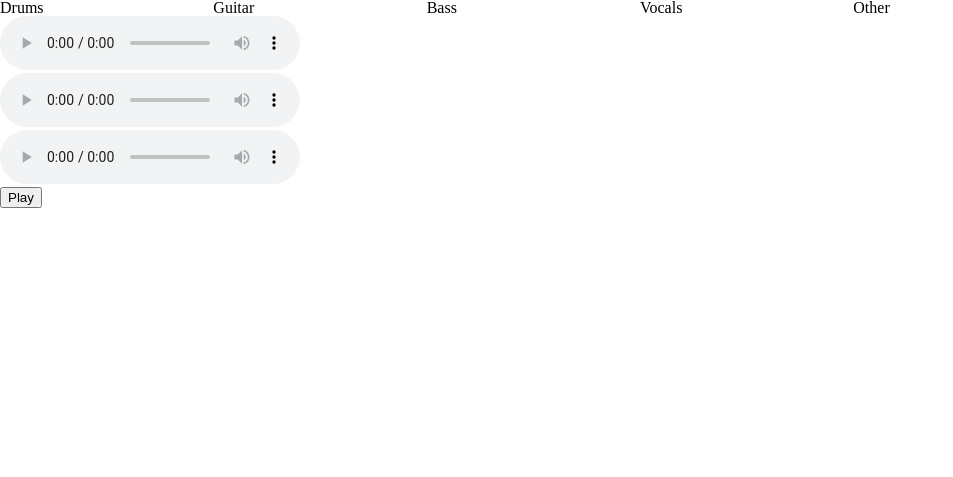
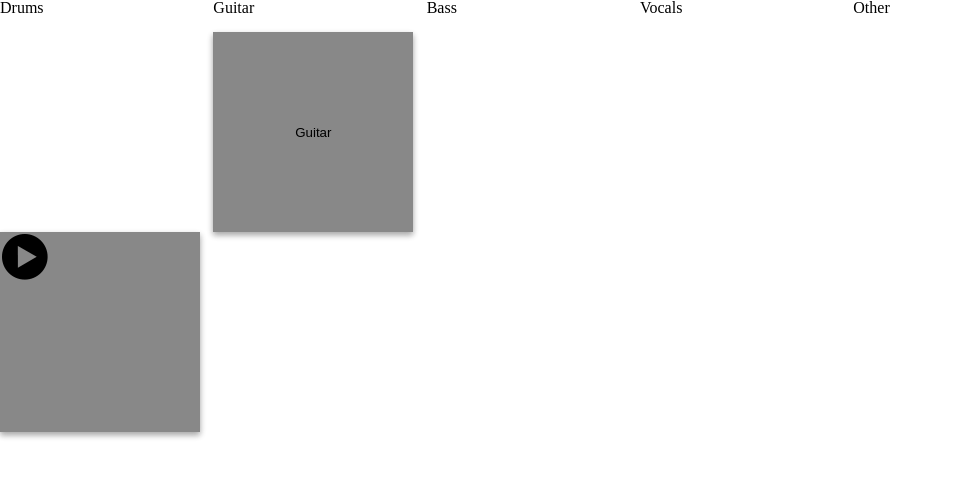
Before and after one commit to alfieengland/gd-backing-tracks, a PHP site: page /albums/dookie/burnout.html in a window 1280 px wide. Shown: the top 477 px of the page, without its empty margins (0-953 px from the left). Run offline with PHP 8.4, Linux system fonts and the light colour scheme.

Commit message:
Partial Audio Control Styling completed (Burnout)

```diff
--- a/albums/dookie/burnout.html
+++ b/albums/dookie/burnout.html
@@ -11,27 +11,40 @@
     <div class="row">
       <div class="col">
         <p>Drums</p>
-        <audio id="burnout-kick" controls>
+        <audio class="audio" controls>
           <source src="https://drive.google.com/uc?export=download&id=1A6-BW1T3LFnI2r0E7IDwONO5i1qMIz-a" type="audio/ogg" />
         </audio><br/>
-        <audio id="burnout-snare" controls>
+        <audio class="audio" controls>
           <source src="https://drive.google.com/uc?export=download&id=1pa3q3CyyuO_lwS6ZsWYmTNeVnIsen918" type="audio/ogg" />
         </audio><br/>
-        <audio id="burnout-cymbals" controls>
+        <audio class="audio" controls>
           <source src="https://drive.google.com/uc?export=download&id=1Tj88iK4Eq9jj34kwFfsnP5uPeeDaiY7Y" type="audio/ogg" />
         </audio><br/>
       </div>
       <div class="col">
         <p>Guitar</p>
+        <audio class="audio" controls>
+          <source src="https://drive.google.com/uc?export=download&id=1dwAIINTU-BFY6AiOGZkzaiyr3gUV-MIJ" type="audio/ogg" />
+        </audio><br/>
+        <button id="gButton" class="button buttonOff" onclick="gMute();">Guitar</button><br/>
       </div>
       <div class="col">
         <p>Bass</p>
+        <audio class="audio" controls>
+          <source src="https://drive.google.com/uc?export=download&id=1fc92UzON4rEDLd471vz8b1Zg2RRnlRCk" type="audio/ogg" />
+        </audio><br/>
       </div>
       <div class="col">
         <p>Vocals</p>
+        <audio class="audio" controls>
+          <source src="https://drive.google.com/uc?export=download&id=1xECnT7g496reZr5JcP4ctStKkBUlXnIQ" type="audio/ogg" />
+        </audio><br/>
       </div>
       <div class="col">
         <p>Other</p>
+        <audio class="audio" controls="controls">
+          <source src="https://drive.google.com/uc?export=download&id=108bliNxzoiAnMpd3xbcbYwr7A_aDf3iK" type="audio/ogg" />
+        </audio><br/>
       </div>
       <div class="col">
         <p></p>
@@ -46,18 +59,40 @@
       </div>
     </div>
 
-    <button onclick="play();">Play</button><br />
+    <button id="pButton" class="button play buttonOff" onclick="play();"></button><br/>
 
     <script type="text/javascript">
     var play = function() {
-      var audio1 = document.getElementById('burnout-kick');
-      var audio2 = document.getElementById('burnout-snare');
-      var audio3 = document.getElementById('burnout-cymbals');
-      audio1.play(); // this stream will immediately stop when the next line is run on iOS
-      audio2.play(); // this will stop audio1 on iOS
-      audio3.play();
+      var audio = document.getElementsByClassName('audio');
+      if (audio[0].paused) {
+        for (var i = 0; i < audio.length; i++) {
+          audio[i].play();
+        }
+        pButton.className = "";
+        pButton.className = "button pause buttonOff";
+      } else {
+        for (var i = 0; i < audio.length; i++) {
+          audio[i].pause();
+        }
+        pButton.className = "";
+        pButton.className = "button play buttonOn";
+      }
+    }
+
+    var gMute = function() {
+      var audio = document.getElementsByClassName('audio');
+      if (audio[3].muted == true) {
+        audio[3].muted = false
+        gButton.className = "";
+        gButton.className = "button buttonOff";
+      } else {
+        audio[3].muted = true;
+        gButton.className = "";
+        gButton.className = "button buttonOn";
+      }
     }
     </script>
 
+
   </body>
 </html>
--- a/css/styles.css
+++ b/css/styles.css
@@ -58,6 +58,33 @@
   font-size: 310%;
 }
 
-.album-row {
+.audio {
+  display: none;
+}
 
+.button {
+  height: 200px;
+  width: 200px;
+  border: none;
+  background-color: #555;
+  background-size: 50% 50%;
+  background-position: center;
 }
+
+.play {
+  background: url('../img/play.png') no-repeat;
+}
+
+.pause {
+  background: url('../img/pause.png') no-repeat
+}
+
+.buttonOff {
+  background-color: #888;
+  box-shadow: 0 3px 6px rgba(0,0,0,0.16), 0 3px 6px rgba(0,0,0,0.23);
+}
+
+.buttonOn {
+  background-color: #999;
+  box-shadow: 0 14px 28px rgba(0,0,0,0.25), 0 10px 10px rgba(0,0,0,0.22);
+}
```
Also changed, not shown: img/pause.png (added), img/play.png (added).
